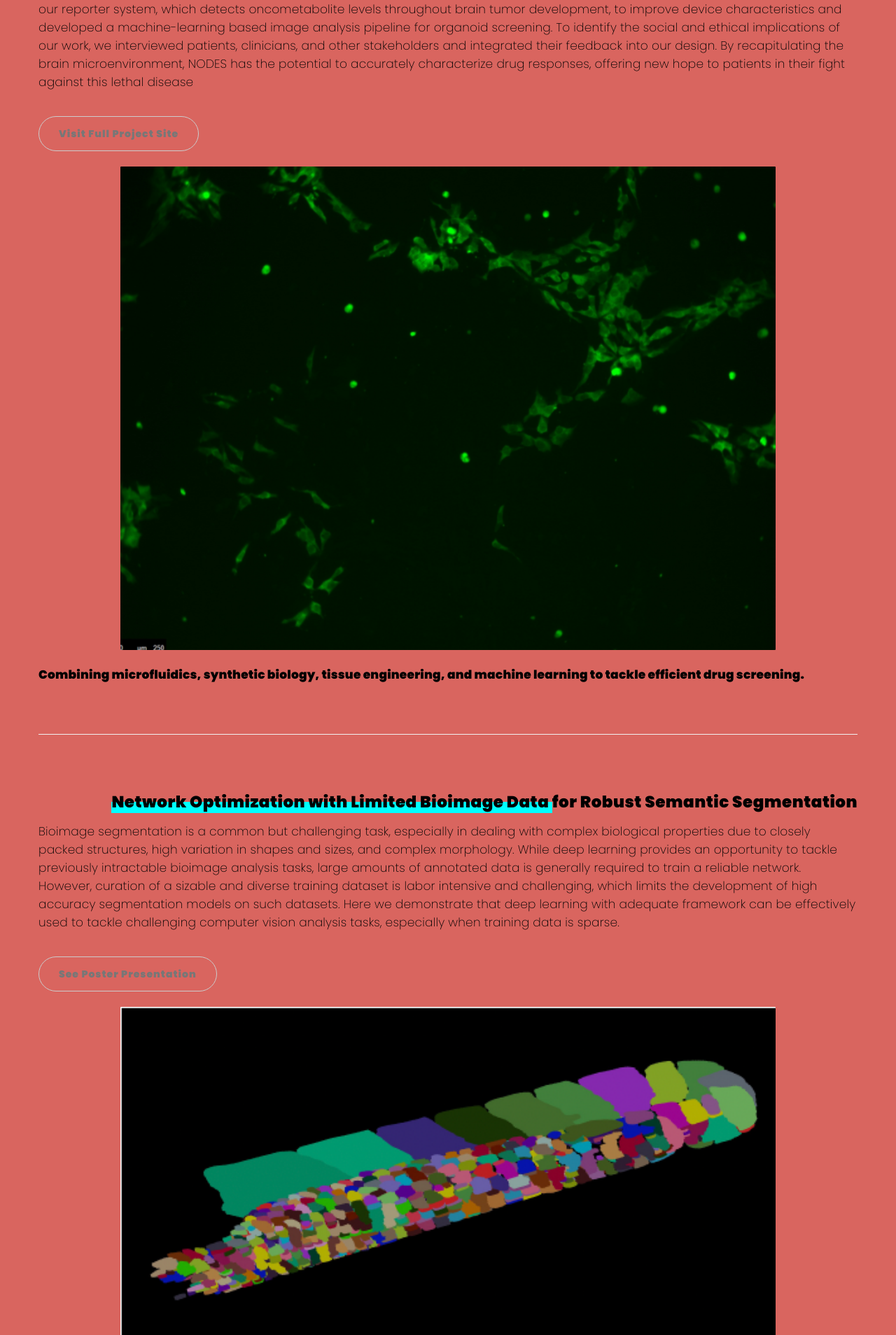
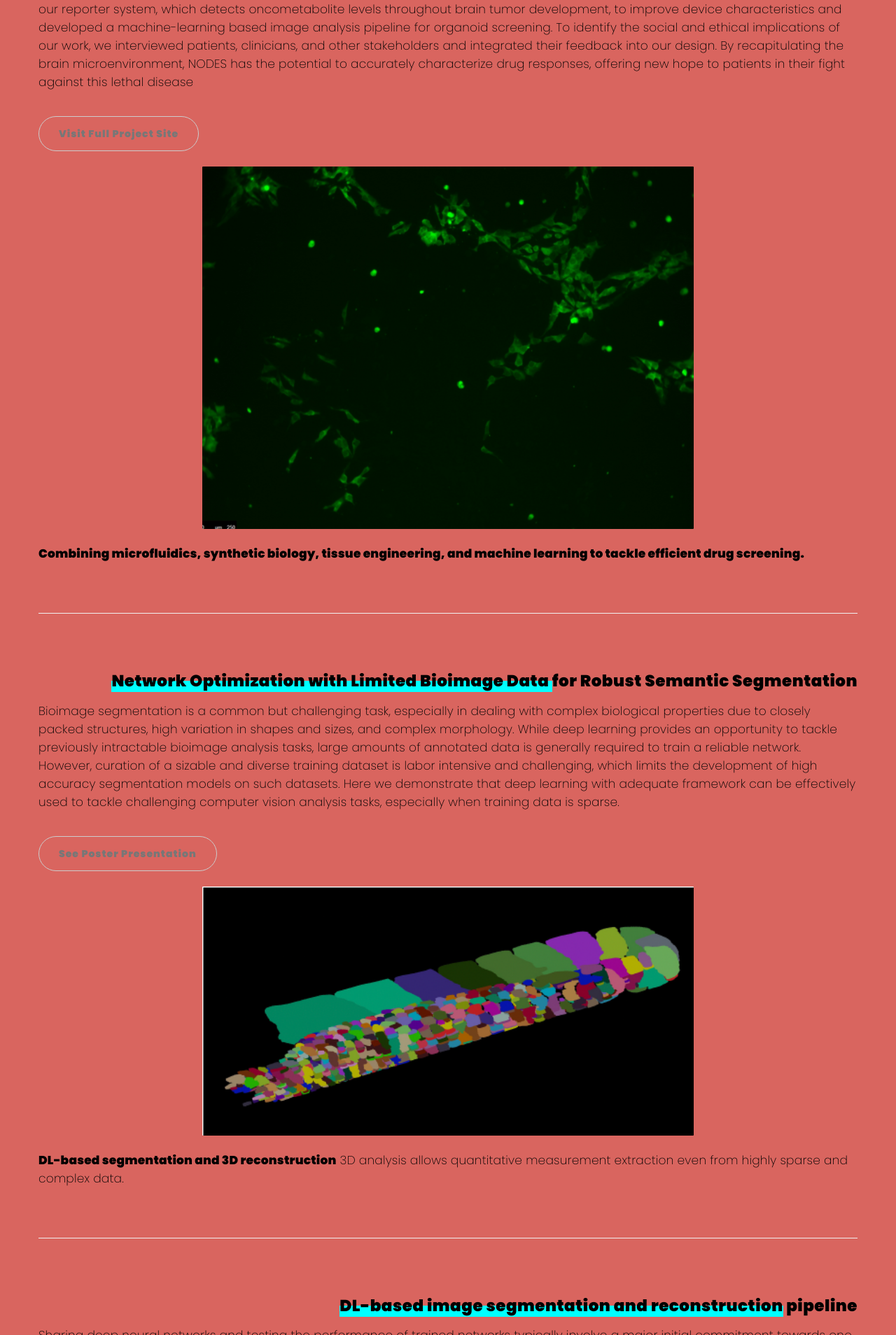
Before and after one commit to rpraka/JihyeonJe.com, a Jekyll site: the page about.html, which Jekyll copies as it is, in a window 1280 px wide. Shown: the part 929-2837 px from the top of the page at 70% size. Built offline with Jekyll 4.4.1, drawn with Linux system fonts in a browser that asks for light colours.

Commit message:
Update about.html

```diff
--- a/about.html
+++ b/about.html
@@ -101,7 +101,7 @@ http://www.tooplate.com/view/2085-neuron
                          </div>
                           <div class="blog-post-image">
                                <center>
-                                   <img src="images/igem.png" style = "width: 80%; heigt: 50vh" class="center"/>
+                                   <img src="images/igem.png" style = "width: 60%; heigt: 30vh" class="center"/>
                                </center>
                          </div>
                          <p><b>Combining microfluidics, synthetic biology, tissue engineering, and machine learning to tackle efficient drug screening.</b>  </p>
@@ -120,7 +120,7 @@ http://www.tooplate.com/view/2085-neuron
 						   </div>
                           <div class="blog-post-image">
                                <center>
-                                   <img src="images/optimization.png" style = "width: 80%; heigt: 50vh" class="center"/>
+                                   <img src="images/optimization.png" style = "width: 60%; heigt: 30vh" class="center"/>
                                </center>
                          </div>
                          <p><b>DL-based segmentation and 3D reconstruction</b> 3D analysis allows quantitative measurement extraction even from highly sparse and complex data.</p>
```
